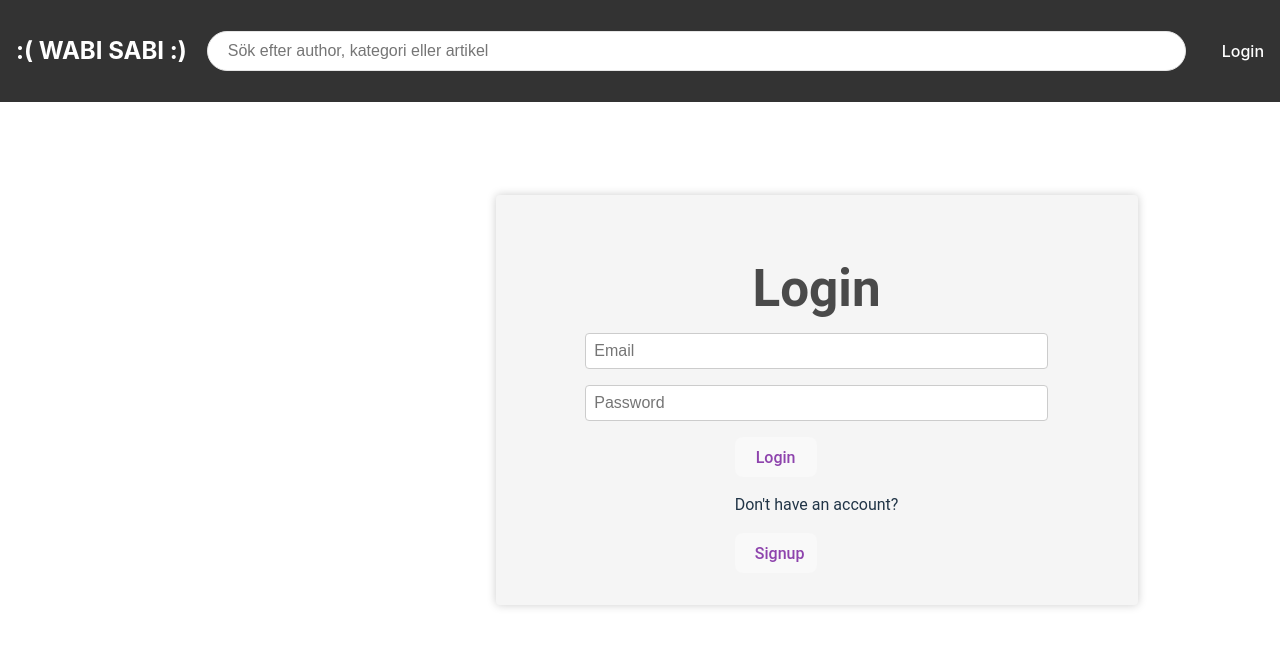
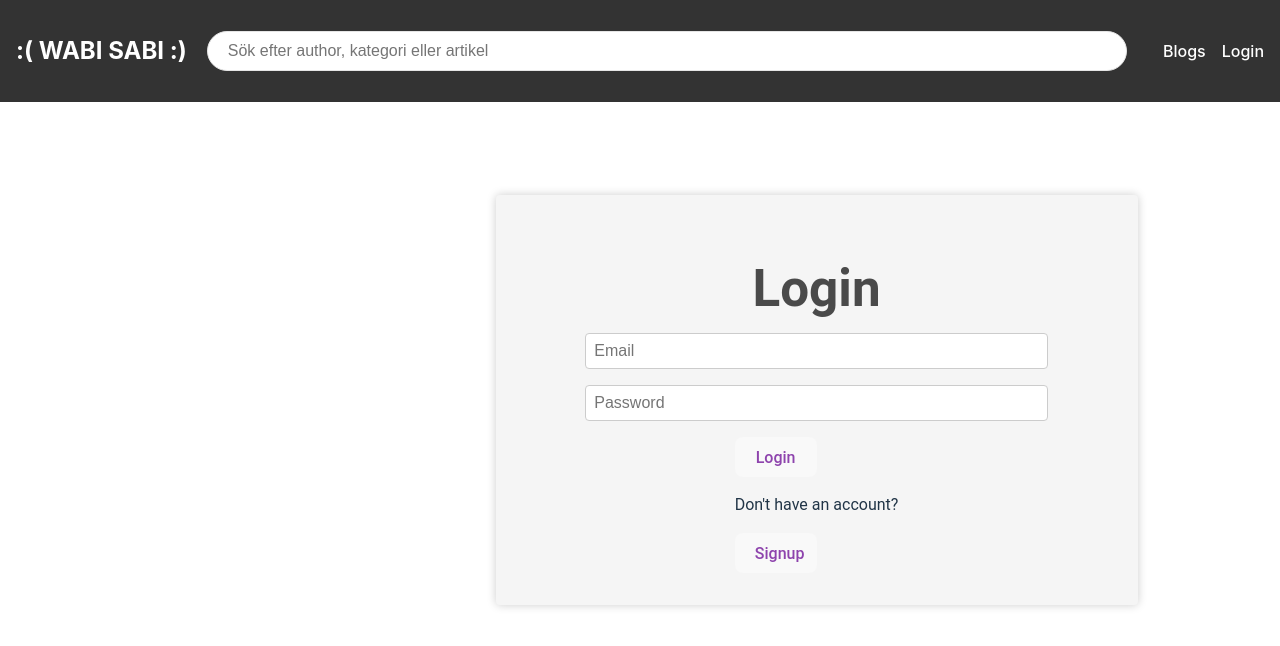
Before and after one commit to ArifHoss/blog_frontend, a React (Vite) app: page / in a window 1280 px wide. Shown: the top 646 px of the page. Built offline with nearby package versions, Linux system fonts and the light colour scheme.

Commit message:
user can see all post if not loggin

```diff
--- a/src/App.jsx
+++ b/src/App.jsx
@@ -43,7 +43,8 @@ function App() {
             <Navbar loggedIn={loggedIn} onLogout={handleLogout}/>
             <Routes>
                 <Route path="/create" element={token ? <CreateBlog/> : <PleaseLogIn/>}/>
-                <Route path="/blogs" element={token ? <Blogs/> : <PleaseLogIn/>}/>
+                {/*<Route path="/blogs" element={token ? <Blogs/> : <PleaseLogIn/>}/>*/}
+                <Route path="/blogs" element={<Blogs/>}/>
                 <Route path="/" element={!loggedIn ? <Login/> : <Navigate to="/blogs"/>}/>
                 <Route path="/signup" element={<Signup/>}/>
                 <Route path="/profile" element={token ? <Profile/> : <PleaseLogIn/>}/>
--- a/src/components/Blogs/Blogs.jsx
+++ b/src/components/Blogs/Blogs.jsx
@@ -10,7 +10,7 @@ import {getMyPost} from "../Api/userApi.jsx";
 // eslint-disable-next-line react/prop-types
 const Blogs = () => {
 
-    const {token, userId} = useContext(AuthContext);
+    const {token, userId, loggedIn} = useContext(AuthContext);
     const [posts, setPosts] = useState([]);
     const [myPosts, setMyPosts] = useState([]);
     const navigate = useNavigate();
@@ -58,16 +58,31 @@ const Blogs = () => {
         <div className={styles.container}>
             <div className={styles.blog_container}>
 
+                {/*<h1>My Blogs</h1>*/}
+                {/*<p>Wabi Sabi: Embrace imperfection instead of stressing over every little detail. Taking action is better than waiting for perfection because it is often unattainable!</p>*/}
+                {/*<div className={styles.blog_card}>*/}
+                {/*    {myPosts.map((post) => (*/}
+                {/*        <BlogCard*/}
+                {/*            key={post.id}*/}
+                {/*            post={post}*/}
+                {/*            onClick={() => handleShowMyBlog(post.id)}/>*/}
+                {/*    ))}*/}
+                {/*</div>*/}
+                {loggedIn && ( // Only show this section if the user is logged in
+                    <>
                         <h1>My Blogs</h1>
-                <p>Wabi Sabi: Embrace imperfection instead of stressing over every little detail. Taking action is better than waiting for perfection because it is often unattainable!</p>
+                        <p>Wabi Sabi: Embrace imperfection instead of stressing over every little detail.</p>
                         <div className={styles.blog_card}>
                             {myPosts.map((post) => (
                                 <BlogCard
                                     key={post.id}
                                     post={post}
-                            onClick={() => handleShowMyBlog(post.id)}/>
+                                    onClick={() => handleShowMyBlog(post.id)}
+                                />
                             ))}
                         </div>
+                    </>
+                )}
                 <h1>All Blog</h1>
                 <p>Ikigai: Discover your purpose in life, find something that makes you wants to make up each day because you purpose fuels you!</p>
                 <div className={styles.blog_card}>
--- a/src/components/Navbar/Navbar.jsx
+++ b/src/components/Navbar/Navbar.jsx
@@ -23,6 +23,7 @@ const Navbar = () => {
                 <ul>
                     {!loggedIn && (
                         <>
+                            <li><Link to="/blogs">Blogs</Link></li>
                             <li><Link to="/">Login</Link></li>
                         </>
                     )}
```
Lines whose indentation alone changed are shown as unchanged.
